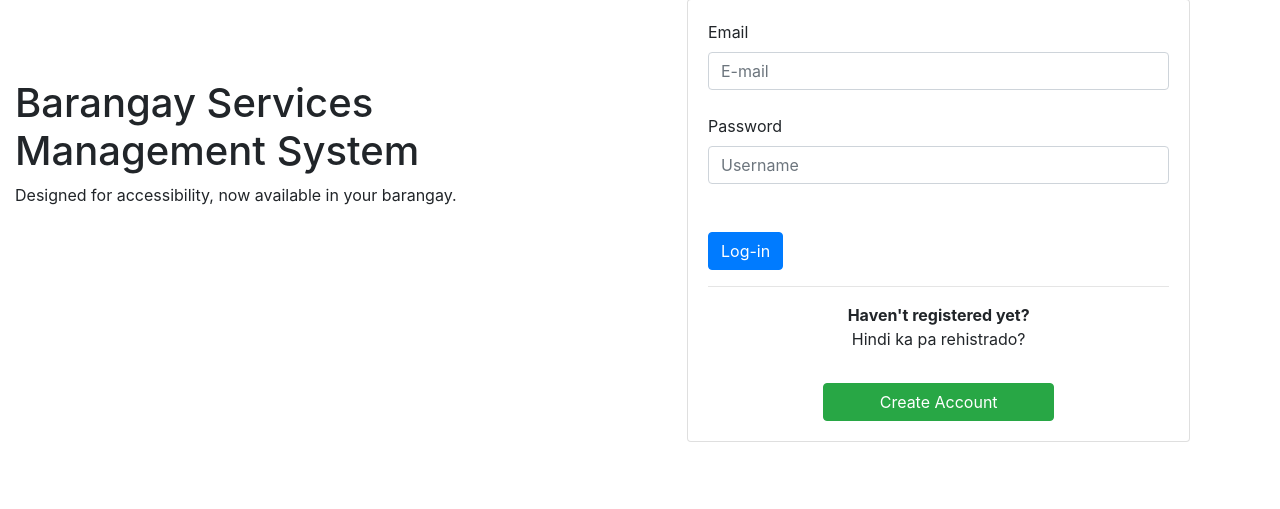
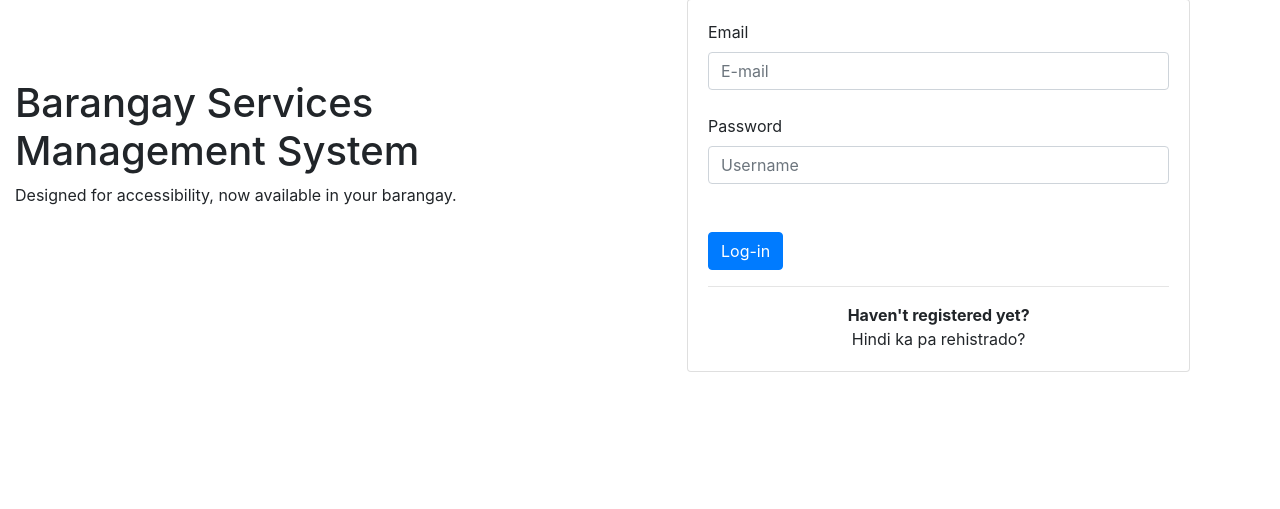
Before and after one commit to shikkik/BarangaySystem, a PHP site: page / in a window 1280 px wide. Shown: the part 123-632 px from the top of the page. Run offline with PHP 8.4, Linux system fonts and the light colour scheme; some libraries are stand-ins or nearby versions.

Commit message:
tinago ko yung button

```diff
--- a/index.php
+++ b/index.php
@@ -65,7 +65,7 @@
                             <br>
                             <p1> Hindi ka pa rehistrado? </p1>
                             <br>
-                            <button class="btn btn-success create-button"> Create Account </button>
+                            <!-- <button class="btn btn-success create-button"> Create Account </button> -->
                             </div>
                         </div>
                     </div>
```
